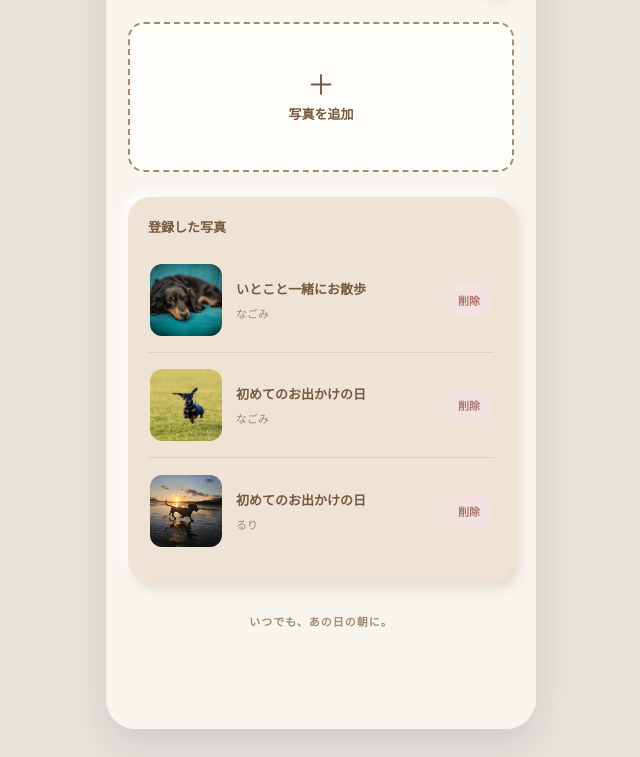
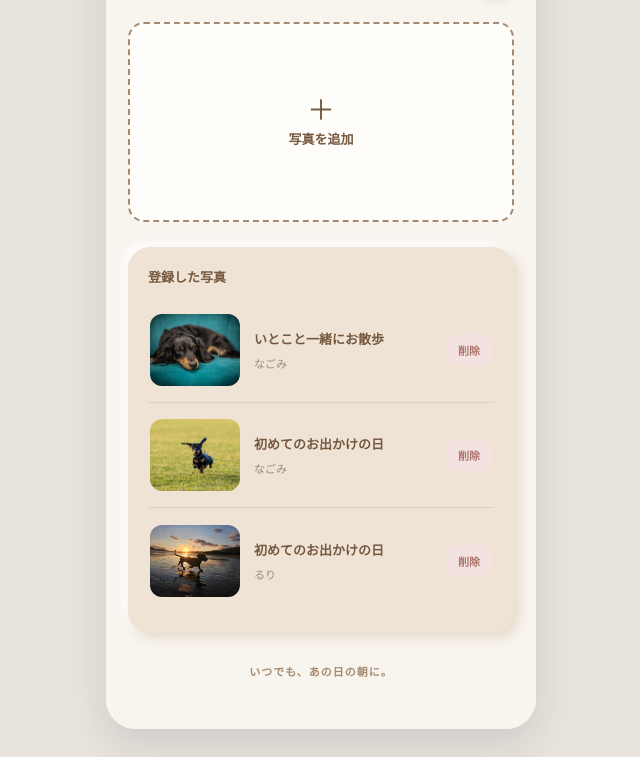
Before and after one commit to ayato-h/2026_DogLight, a plain HTML site: page pages/album.html in a window 1280 px wide. Shown: the part 99-856 px from the top of the page, without its empty margins (319-959 px from the left). Drawn offline with Linux system fonts and the light colour scheme.

Commit message:
最新状態

```diff
--- a/css/album.css
+++ b/css/album.css
@@ -11,7 +11,7 @@
 
 .album-add-button {
     width: 100%;
-    min-height: 150px;
+    min-height: 200px;
 
     display: flex;
     flex-direction: column;
@@ -105,7 +105,7 @@
 /* 写真 */
 
 .album-photo {
-    width: 72px;
+    width: 90px;
     height: 72px;
 
     flex-shrink: 0;
```
Also changed, not shown: index.html (+1 -1 lines), pages/album.html (+0 -1 lines), images/image.png (added).
